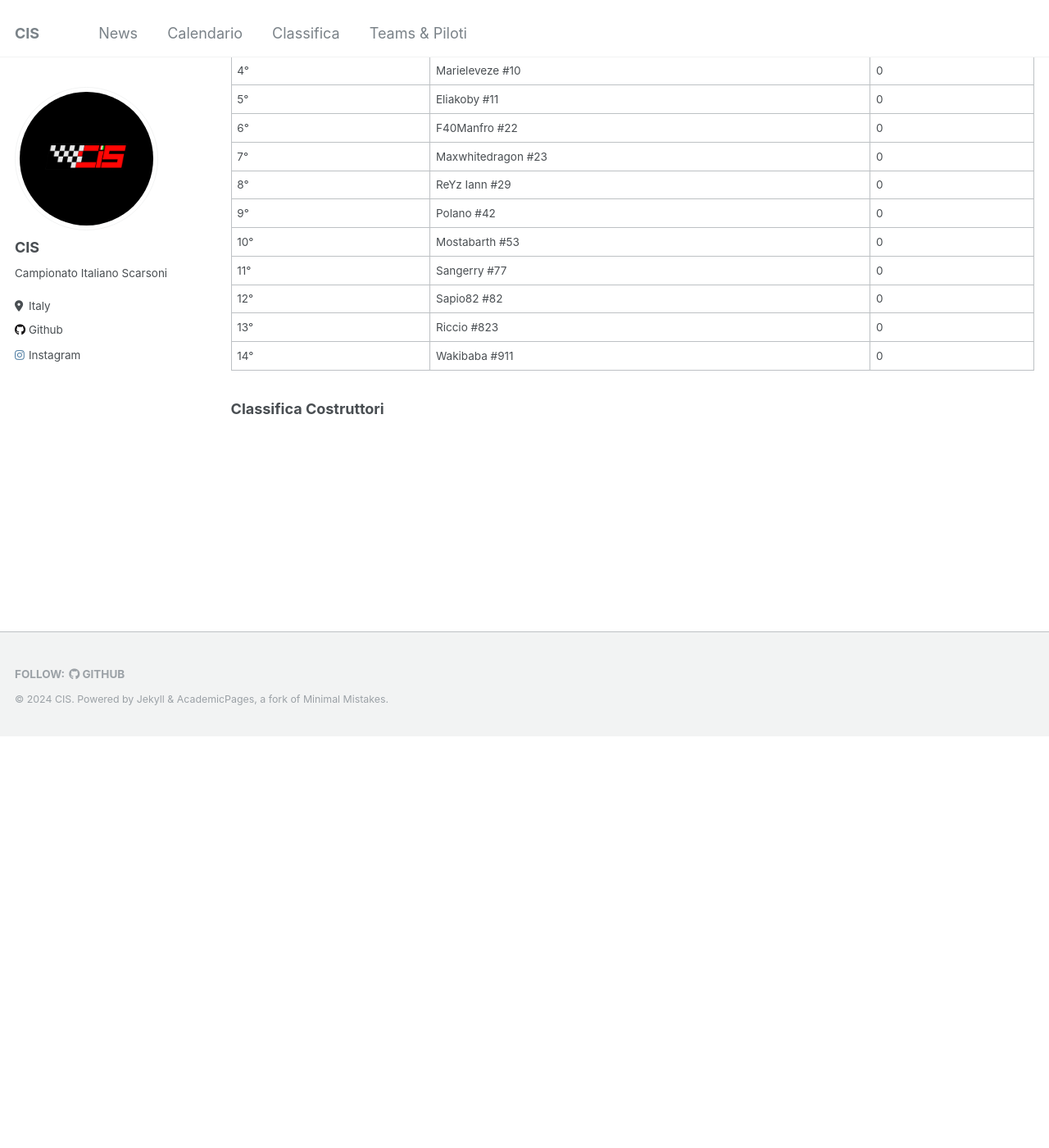
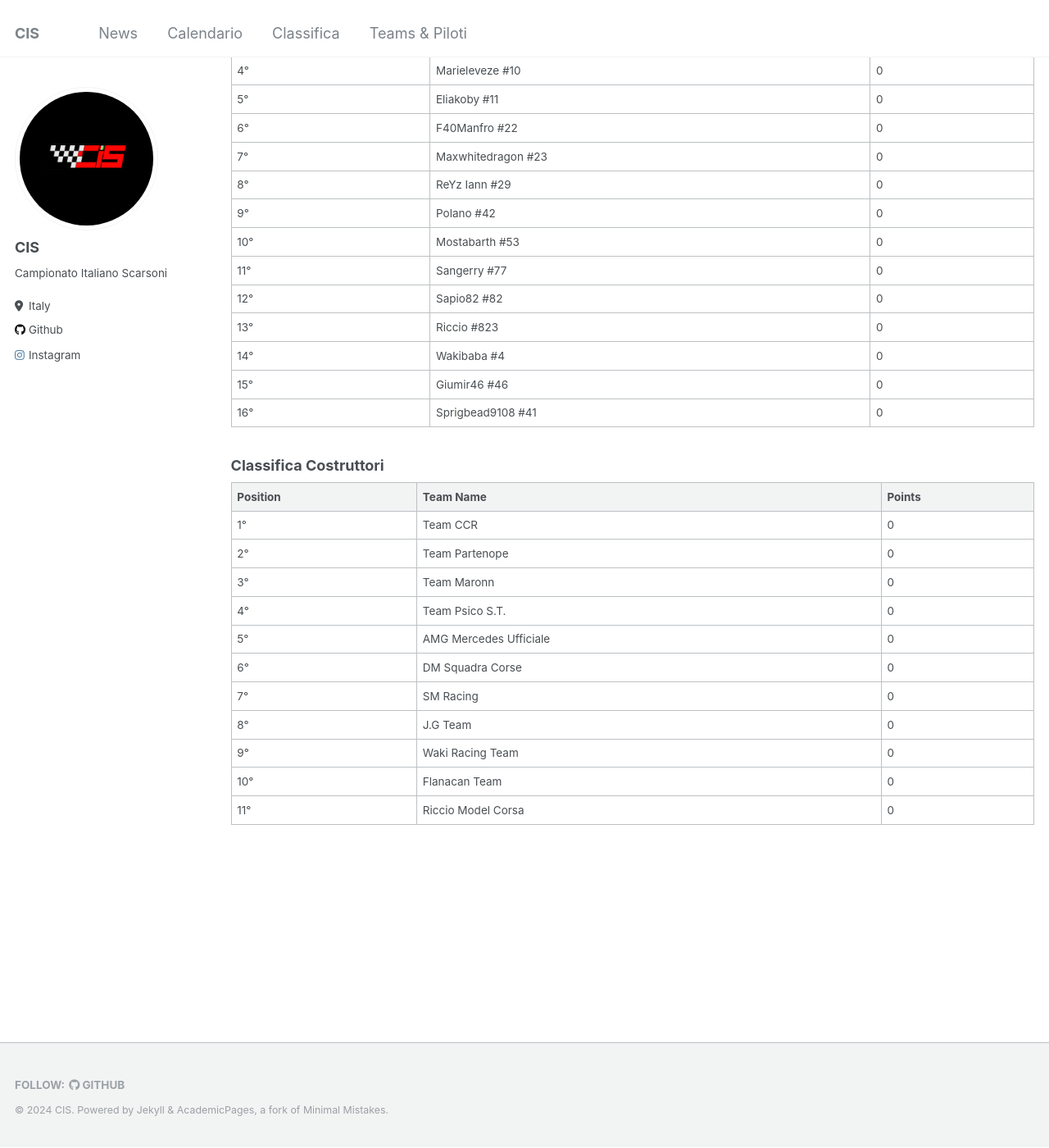
Before and after one commit to campionatoscarsoni/campionatoscarsoni.github.io, a Jekyll site: the page built from _pages/results.md, in a window 1280 px wide and 1400 px high, scrolled down 520 px. Shown: the whole window at 82% size. Built offline with Jekyll 4.4.1, drawn with Linux system fonts in a browser that asks for light colours; before the commit the page ends 1419 px from its top, so only the background shows below that.

Commit message:
update numbers and initial teams

```diff
--- a/_pages/results.md
+++ b/_pages/results.md
@@ -34,6 +34,22 @@ author_profile: true
 | 11°          | Sangerry #77        | 0    |
 | 12°          | Sapio82 #82         | 0    |
 | 13°          | Riccio #823         | 0    |
-| 14°          | Wakibaba #911       | 0    |
+| 14°          | Wakibaba #4         | 0    |
+| 15°          | Giumir46 #46        | 0    |
+| 16°          | Sprigbead9108 #41   | 0    |
 
 ### Classifica Costruttori
+
+| **Position** | **Team Name**            | **Points** |
+|--------------|--------------------------|------------|
+| 1°           | Team CCR                 | 0          |
+| 2°           | Team Partenope            | 0          |
+| 3°           | Team Maronn               | 0          |
+| 4°           | Team Psico S.T.           | 0          |
+| 5°           | AMG Mercedes Ufficiale    | 0          |
+| 6°           | DM Squadra Corse          | 0          |
+| 7°           | SM Racing                 | 0          |
+| 8°           | J.G Team                  | 0          |
+| 9°           | Waki Racing Team          | 0          |
+| 10°          | Flanacan Team             | 0          |
+| 11°          | Riccio Model Corsa        | 0          |
```
Also changed, not shown: 2 other files.
